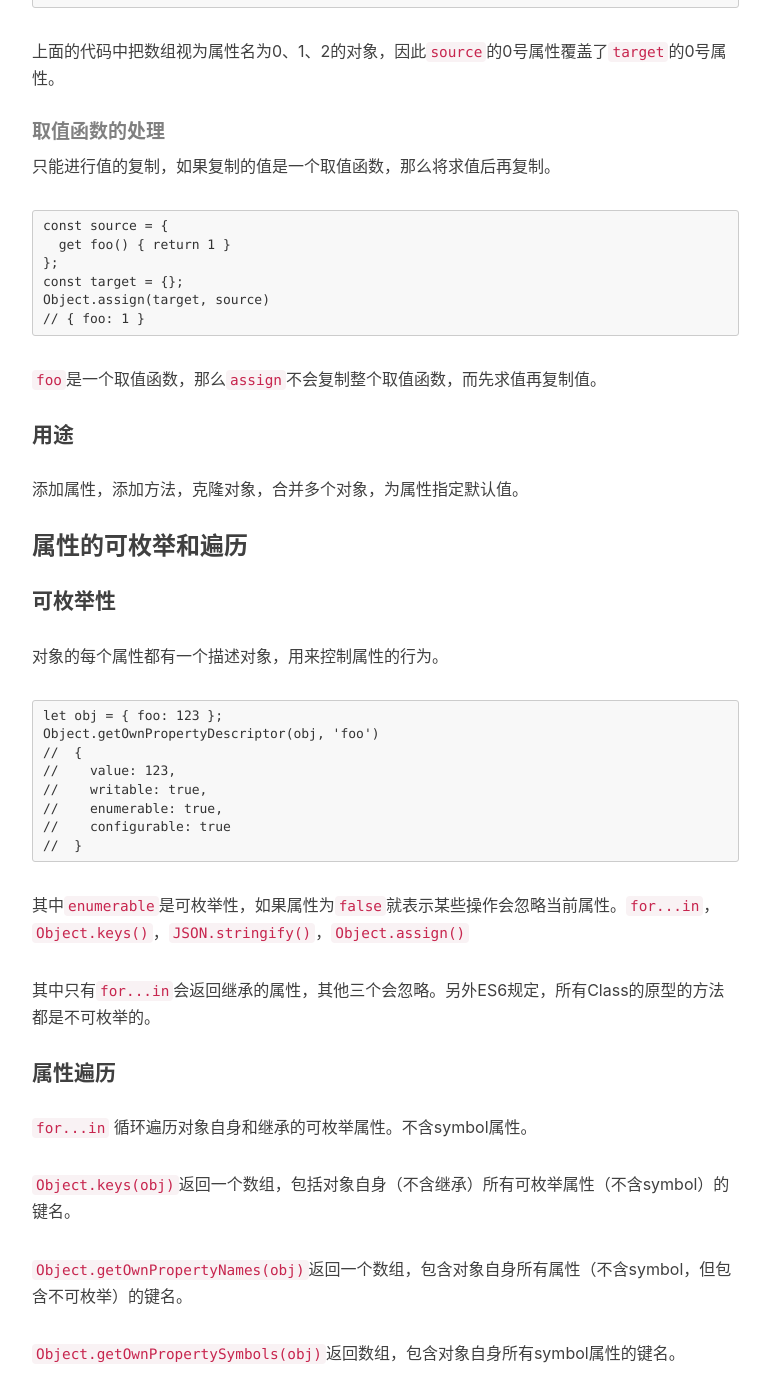
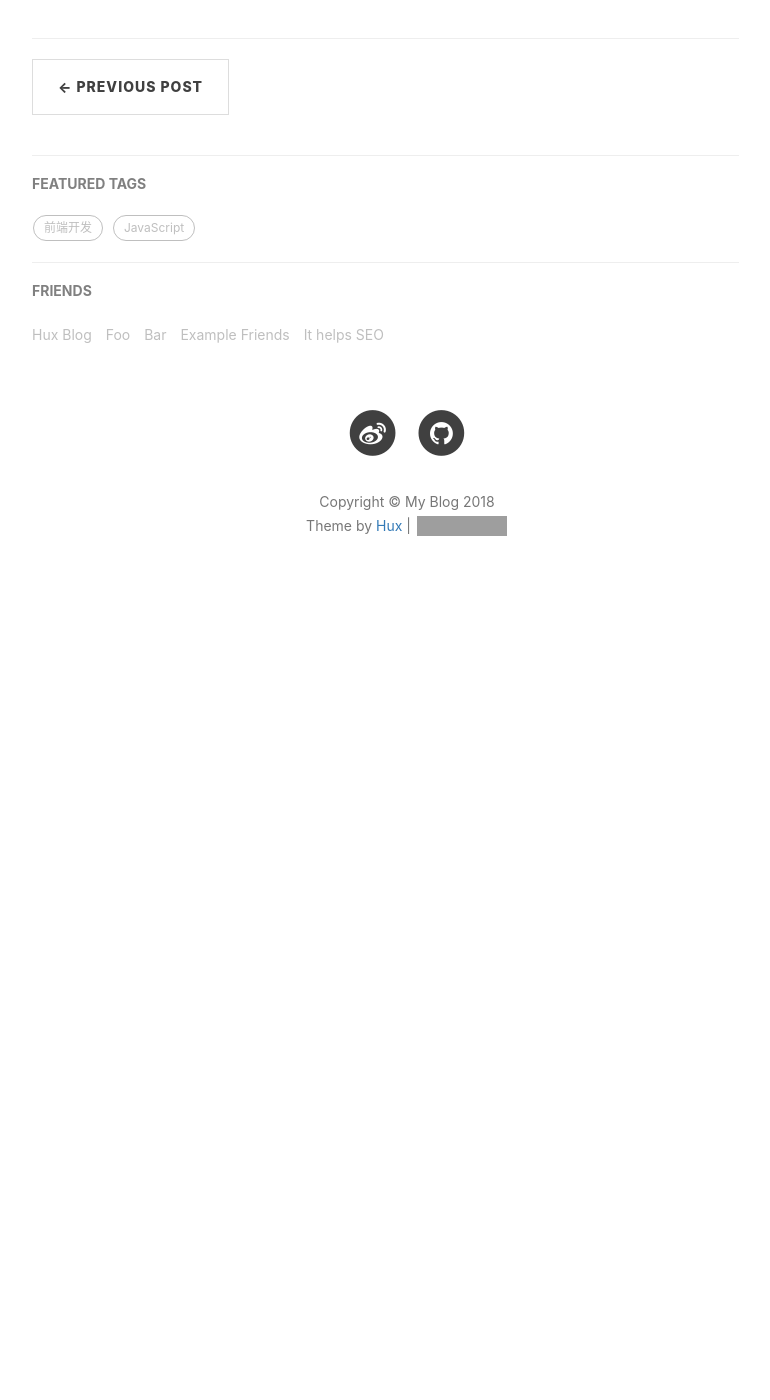
Before and after one commit to YouziXR/YouziXR.github.io, a Jekyll site: the page built from _posts/2018-09-27-ES6-learning-notes-4rd.md, in a window 1280 px wide and 1400 px high, scrolled down 5759 px. Shown: the whole window, without its empty margins (233-1003 px from the left). Built offline with Jekyll 4.4.1, drawn with Linux system fonts in a browser that asks for light colours; nearby versions of some CDN libraries; our own code applies the rules of GitHub Pages for plain Markdown files; comment, search, counter and statistics services are not loaded; after the commit the page ends 6389 px from its top, so only the background shows below that; some of the changed text lies outside the part shown; grey boxes are pictures that could not be loaded.

```diff
--- a/_posts/2018-09-27-ES6-learning-notes-4rd.md
+++ b/_posts/2018-09-27-ES6-learning-notes-4rd.md
@@ -188,67 +188,3 @@ ES5相等运算符和严格相等运算符。相等会进行数组类型转换
 ##### 同名属性替换 #####
 
 前面提过的，同名属性会覆盖。
-
-
-##### 数组的处理 #####
-
-`Object.assign`可以用来处理数组，但会把数组视为对象。
-
-	Object.assign([1, 2, 3], [4, 5])
-	// [4, 5, 3]
-
-上面的代码中把数组视为属性名为0、1、2的对象，因此`source`的0号属性覆盖了`target`的0号属性。
-
-##### 取值函数的处理 #####
-
-只能进行值的复制，如果复制的值是一个取值函数，那么将求值后再复制。
-
-	const source = {
-	  get foo() { return 1 }
-	};
-	const target = {};
-	Object.assign(target, source)
-	// { foo: 1 }
-
-`foo`是一个取值函数，那么`assign`不会复制整个取值函数，而先求值再复制值。
-
-#### 用途 ####
-
-添加属性，添加方法，克隆对象，合并多个对象，为属性指定默认值。
-
-### 属性的可枚举和遍历 ###
-
-#### 可枚举性 ####
-
-对象的每个属性都有一个描述对象，用来控制属性的行为。
-
-	let obj = { foo: 123 };
-	Object.getOwnPropertyDescriptor(obj, 'foo')
-	//  {
-	//    value: 123,
-	//    writable: true,
-	//    enumerable: true,
-	//    configurable: true
-	//  }
-
-其中`enumerable`是可枚举性，如果属性为`false`就表示某些操作会忽略当前属性。`for...in`，`Object.keys()`，`JSON.stringify()`，`Object.assign()`
-
-其中只有`for...in`会返回继承的属性，其他三个会忽略。另外ES6规定，所有Class的原型的方法都是不可枚举的。
-
-#### 属性遍历 ####
-
-`for...in` 循环遍历对象自身和继承的可枚举属性。不含symbol属性。
-
-`Object.keys(obj)`返回一个数组，包括对象自身（不含继承）所有可枚举属性（不含symbol）的键名。
-
-`Object.getOwnPropertyNames(obj)`返回一个数组，包含对象自身所有属性（不含symbol，但包含不可枚举）的键名。
-
-`Object.getOwnPropertySymbols(obj)`返回数组，包含对象自身所有symbol属性的键名。
-
-`Reflect.ownKeys`返回一个数组，包含对象自身的所有键名，不管是symbol还是字符串，也不管是否可枚举。
-
-以上五种方法遍历对象的键名，都有相同的属性遍历次序规则。
-
-1. 遍历数值键，按数值升序排列。
-2. 遍历字符串，按加入时间升序排列。
-3. 遍历symbol键，按加入时间升序排列。
```
Also changed, not shown: _posts/2018-10-10-Vue-learning-notes.md (deleted, +0 -3 lines), _posts/2018-10-19-hubot-wexin-adapter.md (deleted, +0 -68 lines).
